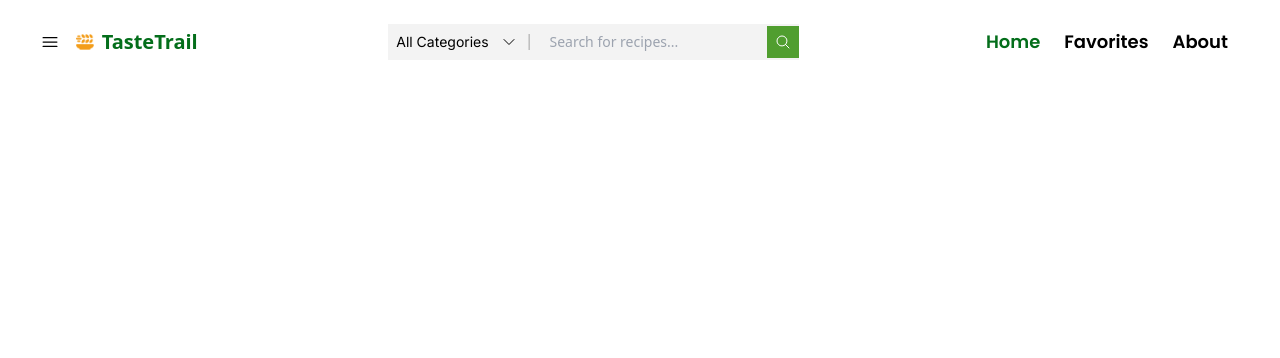
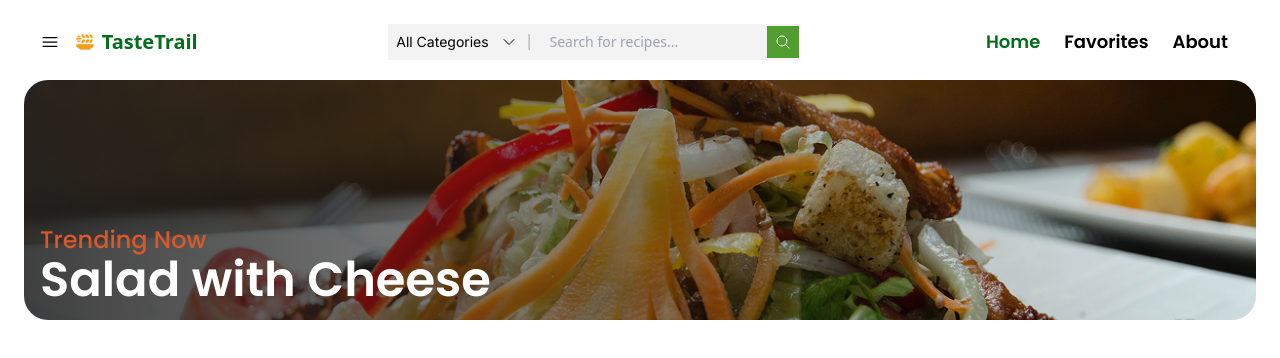
Before and after one commit to KirubelWondwossen/recipe-sharing-app, a React (Vite) app: page /home in a window 1280 px wide. Shown: the top 358 px of the page. Built offline with nearby package versions, Linux system fonts and the light colour scheme.

Commit message:
Finish the trending dashboard for the home page

```diff
--- /dev/null
+++ b/src/components/Trending.jsx
@@ -0,0 +1,14 @@
+import SectionHeader from "./SectionHeader";
+
+function Trending() {
+  return (
+    <div className="flex flex-col p-4 mt-5 items-start justify-end rounded-3xl h-[15rem] relative bg-[url('/images/home/img.png')] bg-cover bg-no-repeat bg-center">
+      <h3 className="text-2xl font-heading font-medium text-[#DC582A]">
+        Trending Now
+      </h3>
+      <SectionHeader style={"text-white"}>Salad with Cheese</SectionHeader>
+    </div>
+  );
+}
+
+export default Trending;
--- a/src/pages/Home.jsx
+++ b/src/pages/Home.jsx
@@ -1,9 +1,11 @@
 import Navbar from "../components/Navbar";
+import Trending from "../components/Trending";
 
 function Home() {
   return (
     <div className="container mx-auto">
       <Navbar />
+      <Trending />
     </div>
   );
 }
```
Also changed, not shown: public/images/home/img-2.png (added), public/images/home/img.png (added).
